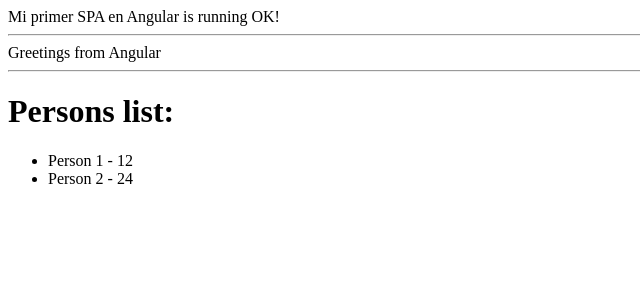
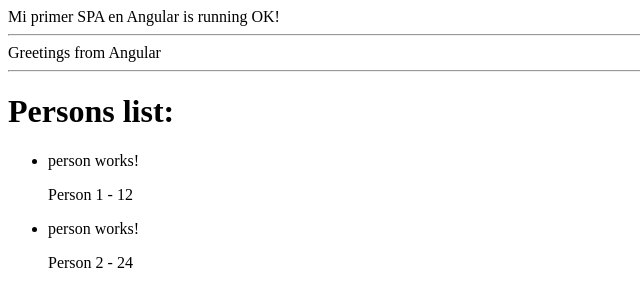
Before and after one commit to jfbarahonag/my-first-angular-app, an Angular app: page / in a window 1280 px wide. Shown: the top 306 px of the page, without its empty margins (0-640 px from the left). Built offline with nearby package versions, Linux system fonts and the light colour scheme.

Commit message:
new component was added using cli

```diff
--- a/src/app/app.module.ts
+++ b/src/app/app.module.ts
@@ -3,11 +3,13 @@ import { BrowserModule } from '@angular/platform-browser';
 
 import { AppComponent } from './app.component';
 import { PersonsComponent } from './persons/persons.component';
+import { PersonComponent } from './person/person.component';
 
 @NgModule({
   declarations: [
     AppComponent,
-    PersonsComponent
+    PersonsComponent,
+    PersonComponent
   ],
   imports: [
     BrowserModule
--- /dev/null
+++ b/src/app/person/person.component.html
@@ -0,0 +1 @@
+<p>person works!</p>
--- a/src/app/persons/persons.component.html
+++ b/src/app/persons/persons.component.html
@@ -1,6 +1,7 @@
 <h1>Persons list:</h1>
 <ul>
   <li class="hover-text" *ngFor="let person of persons">
+    <app-person></app-person>
     <span class="person"> {{ person.name }} - {{ person.age }} </span>
   </li>
 </ul>
```
Also changed, not shown: src/app/person/person.component.ts (added, +10 -0 lines), src/app/person/person.component.css (added).
